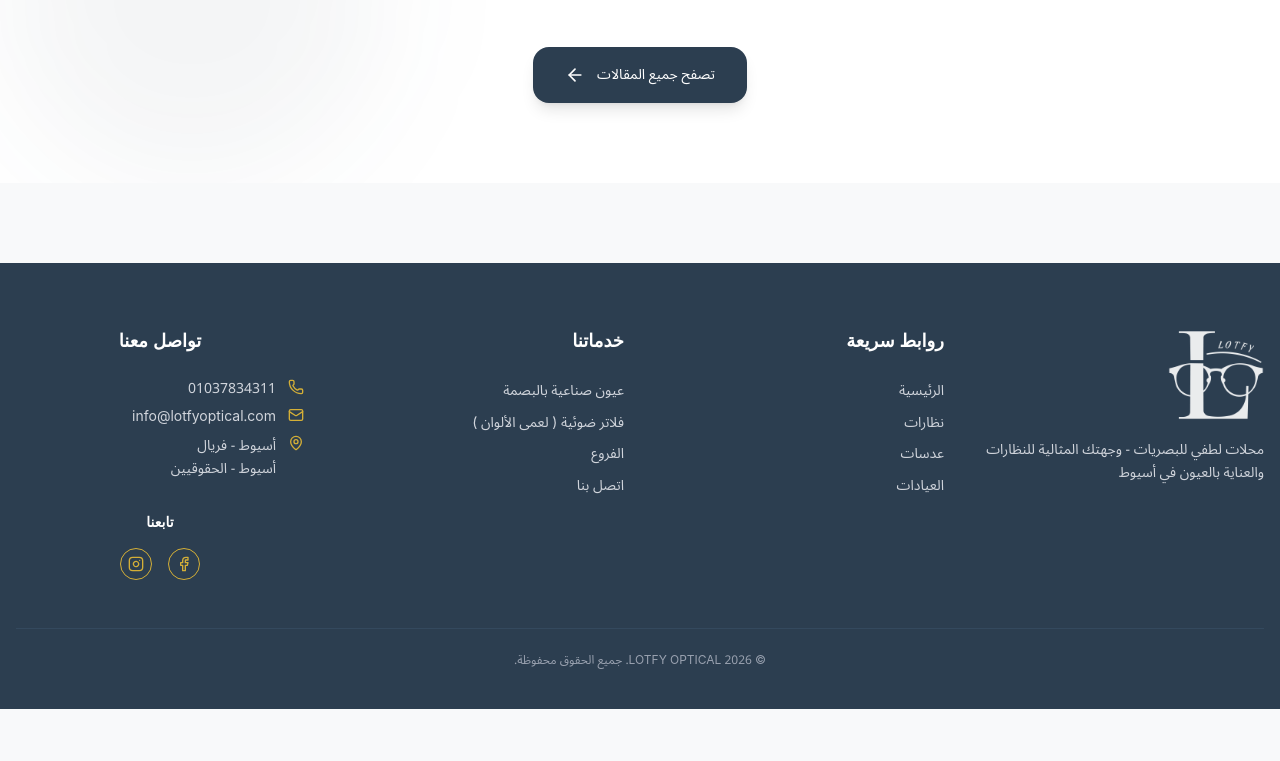
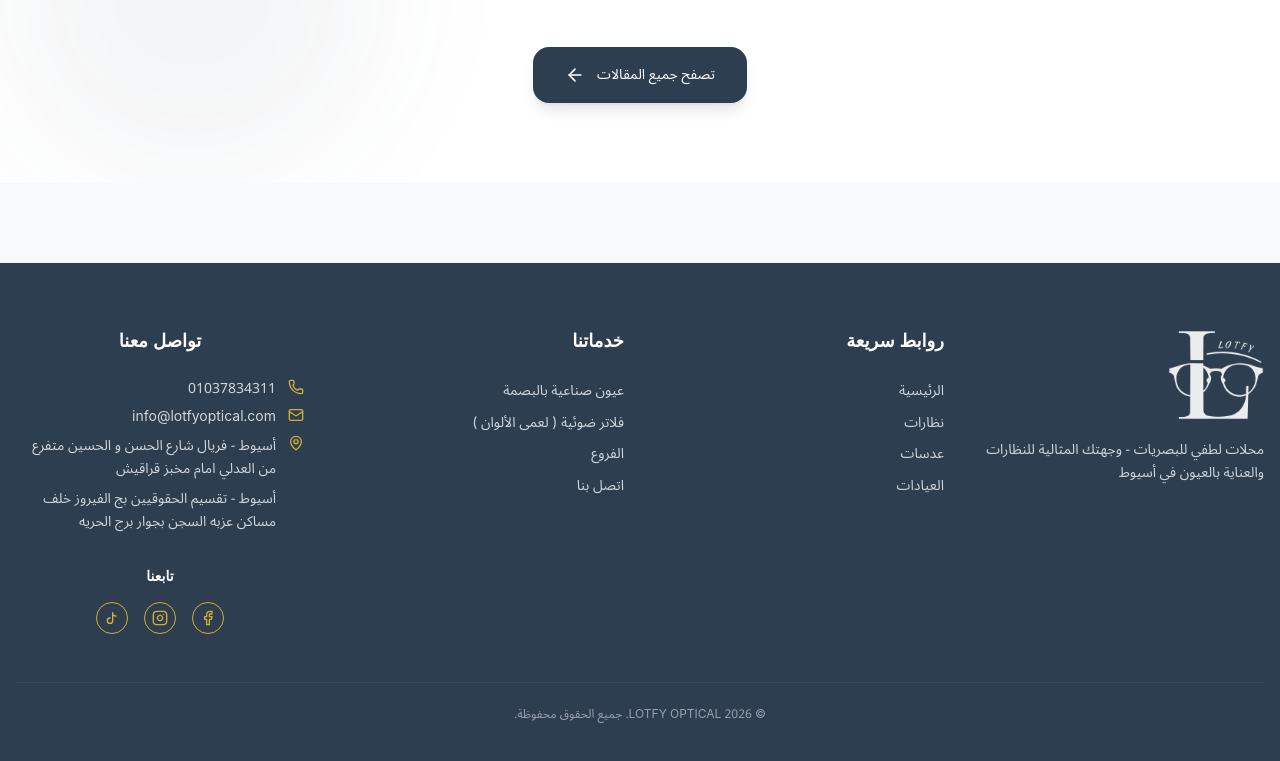
Before and after one commit to ahmedali221/Lotfy-Optics-Project, a React (Vite) app: page / in a window 1280 px wide. Shown: the part 5158-5919 px from the top of the page. Before the commit the page ends 5867 px from the top, so only its background shows below. Built offline with nearby package versions, Linux system fonts and the light colour scheme; no server answers.

Commit message:
add additional fixes

```diff
--- a/src/components/layout/Footer.tsx
+++ b/src/components/layout/Footer.tsx
@@ -1,5 +1,5 @@
 import { Link } from 'react-router';
-import { Facebook, Instagram, Phone, Mail, MapPin } from 'lucide-react';
+import { Facebook, Instagram, Phone, Mail, MapPin, Music } from 'lucide-react';
 import { useLanguage } from '../../context/LanguageContext';
 import logo from '../../assets/logo.png';
 
@@ -96,8 +96,8 @@ export function Footer() {
               <li className="flex  gap-3 w-full">
                 <MapPin className="w-4 h-4 text-[#d4af37] flex-shrink-0" />
                 <div className="text-sm text-gray-300 text-right leading-relaxed">
-                  <div>أسيوط - فريال</div>
-                  <div>أسيوط - الحقوقيين</div>
+                  <div className="mb-2">أسيوط - فريال شارع الحسن و الحسين متفرع من العدلي امام مخبز قراقيش</div>
+                  <div>أسيوط - تقسيم الحقوقيين بج الفيروز خلف مساكن عزبه السجن بجوار برج الحريه</div>
                 </div>
               </li>
             </ul>
@@ -107,7 +107,7 @@ export function Footer() {
               <h4 className="mb-4 font-bold text-sm text-white">تابعنا</h4>
               <div className="flex justify-center gap-4">
                 <a
-                  href="https://facebook.com"
+                  href="https://www.facebook.com/share/17YTkeTMtA/?mibextid=wwXIfr"
                   target="_blank"
                   rel="noopener noreferrer"
                   className="w-8 h-8 rounded-full border border-[#d4af37] flex items-center justify-center text-[#d4af37] hover:bg-[#d4af37] hover:text-white transition-colors duration-200"
@@ -116,13 +116,32 @@ export function Footer() {
                   <Facebook className="w-4 h-4" />
                 </a>
                 <a
-                  href="https://instagram.com"
+                  href="https://www.instagram.com/lotfykhalefa?utm_source=qr&igsh=MWozNWZreDJiYzg3dQ=="
                   target="_blank"
                   rel="noopener noreferrer"
                   className="w-8 h-8 rounded-full border border-[#d4af37] flex items-center justify-center text-[#d4af37] hover:bg-[#d4af37] hover:text-white transition-colors duration-200"
                   aria-label="Instagram"
                 >
                   <Instagram className="w-4 h-4" />
+                </a>
+                <a
+                  href="https://www.tiktok.com/@lotfy.optics.assu?_r=1&_t=ZS-968YduGOx0L"
+                  target="_blank"
+                  rel="noopener noreferrer"
+                  className="w-8 h-8 rounded-full border border-[#d4af37] flex items-center justify-center text-[#d4af37] hover:bg-[#d4af37] hover:text-white transition-colors duration-200"
+                  aria-label="TikTok"
+                >
+                  <svg
+                    viewBox="0 0 24 24"
+                    fill="none"
+                    stroke="currentColor"
+                    strokeWidth="2"
+                    strokeLinecap="round"
+                    strokeLinejoin="round"
+                    className="w-4 h-4"
+                  >
+                    <path d="M9 12a4 4 0 1 0 4 4V4a5 5 0 0 0 5 5" />
+                  </svg>
                 </a>
               </div>
             </div>
--- a/src/pages/BranchesPage.tsx
+++ b/src/pages/BranchesPage.tsx
@@ -9,10 +9,10 @@ export function BranchesPage() {
       id: 'ferial',
       name: t('branches.ferial'),
       address: {
-        ar: 'أسيوط - منطقة فريال - شارع الجلاء',
-        en: 'Assiut - Ferial Area - Gelaa Street',
+        ar: 'أسيوط - فريال شارع الحسن و الحسين متفرع من العدلي امام مخبز قراقيش',
+        en: 'Assiut - Ferial, El Hassan & El Hussein St., branching from El Adly, in front of Qaragish Bakery',
       },
-      phone: '01037834311',
+      phone: '01118328666',
       hours: {
         ar: 'السبت - الخميس: 10:00 ص - 10:00 م\nالجمعة: 2:00 م - 10:00 م',
         en: 'Sat - Thu: 10:00 AM - 10:00 PM\nFriday: 2:00 PM - 10:00 PM',
@@ -23,10 +23,10 @@ export function BranchesPage() {
       id: 'hoqoqyin',
       name: t('branches.hoqoqyin'),
       address: {
-        ar: 'أسيوط - تقسيم الحقوقيين - بجوار البنك الأهلي',
-        en: 'Assiut - Hoqoqyin District - Next to National Bank',
+        ar: 'أسيوط - تقسيم الحقوقيين بج الفيروز خلف مساكن عزبه السجن بجوار برج الحريه',
+        en: 'Assiut - Hoqoqyin Division, Al Fayrouz Building, behind Ezbet El Segn residences, next to El Horreya Tower',
       },
-      phone: '01037834311',
+      phone: '01037839913',
       hours: {
         ar: 'السبت - الخميس: 10:00 ص - 10:00 م\nالجمعة: مغلق',
         en: 'Sat - Thu: 10:00 AM - 10:00 PM\nFriday: Closed',
--- a/src/pages/CheckoutPage.tsx
+++ b/src/pages/CheckoutPage.tsx
@@ -300,6 +300,21 @@ export function CheckoutPage() {
                                     </p>
                                   </div>
                                 )}
+                                {method.number && method.name.toLowerCase().includes('instapay') && (
+                                  <a
+                                    href={`instapay://pay?phoneNumber=${method.number}&amount=${depositAmount}`}
+                                    className="flex items-center justify-center gap-2 w-full py-3 px-4 rounded-xl text-white font-semibold text-sm transition-all duration-200 active:scale-95"
+                                    style={{ background: 'linear-gradient(135deg, #6B21A8 0%, #7C3AED 100%)' }}
+                                  >
+                                    <img
+                                      src="https://play-lh.googleusercontent.com/Q_xsEWD2hJnLTmBJ-LiMYwBrZJIjM1vpFzFWZXBQA5AxbHnNopJO0ow4Y-ZO5x2hYQ=w240-h480"
+                                      alt="InstaPay"
+                                      className="w-5 h-5 rounded"
+                                      onError={e => { (e.target as HTMLImageElement).style.display = 'none'; }}
+                                    />
+                                    {t(`افتح InstaPay وادفع ${depositAmount} جنيه`, `Open InstaPay & Pay ${depositAmount} EGP`)}
+                                  </a>
+                                )}
                               </div>
                             )}
                           </div>
--- a/src/pages/ContactPage.tsx
+++ b/src/pages/ContactPage.tsx
@@ -126,9 +126,14 @@ export function ContactPage() {
                       className="text-muted-foreground hover:text-primary transition-colors"
                     >
                       {language === 'ar'
-                        ? 'أسيوط شركه فريال، خلف النساجون الشرقيون للسجاد وبجوار مكتب بريد، قسم ثان أسيوط، محافظة أسيوط'
-                        : 'Assiut, Ferial Company, behind Al-Nassajoun Al-Sharqioun carpet store, next to post office, 2nd district, Assiut Governorate'}
+                        ? 'أسيوط - فريال شارع الحسن و الحسين متفرع من العدلي امام مخبز قراقيش'
+                        : 'Assiut - Ferial, El Hassan & El Hussein St., branching from El Adly, in front of Qaragish Bakery'}
                     </a>
+                    <div className="mt-2">
+                      <a href="tel:01118328666" className="text-primary font-medium hover:underline">
+                        01118328666
+                      </a>
+                    </div>
                   </div>
                 </div>
                 <div className="mt-4 rounded-lg overflow-hidden">
@@ -161,9 +166,14 @@ export function ContactPage() {
                       className="text-muted-foreground hover:text-primary transition-colors"
                     >
                       {language === 'ar'
-                        ? 'أسيوط، مدخل تقسيم الحقوقيين، برج الفيروز، خلف مساكن عزبة السجن، بجوار برج الحرية'
-                        : 'Assiut, entrance of Hoqoqyin division, Al-Fayroz Tower, behind Ozbet El-Segn residences, next to Al-Horeya Tower'}
+                        ? 'أسيوط - تقسيم الحقوقيين بج الفيروز خلف مساكن عزبه السجن بجوار برج الحريه'
+                        : 'Assiut - Hoqoqyin Division, Al Fayrouz Building, behind Ezbet El Segn residences, next to El Horreya Tower'}
                     </a>
+                    <div className="mt-2">
+                      <a href="tel:01037839913" className="text-primary font-medium hover:underline">
+                        01037839913
+                      </a>
+                    </div>
                   </div>
                 </div>
                 <div className="mt-4 rounded-lg overflow-hidden">
```
